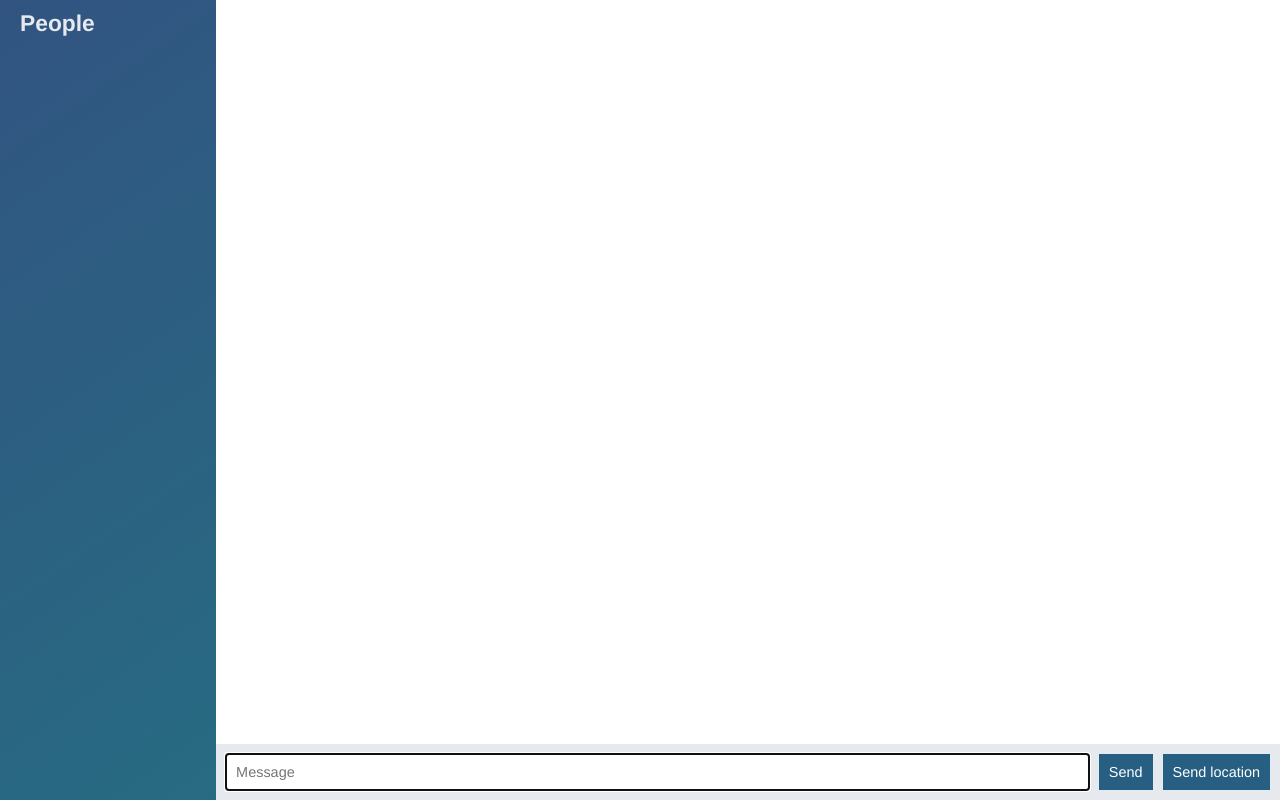
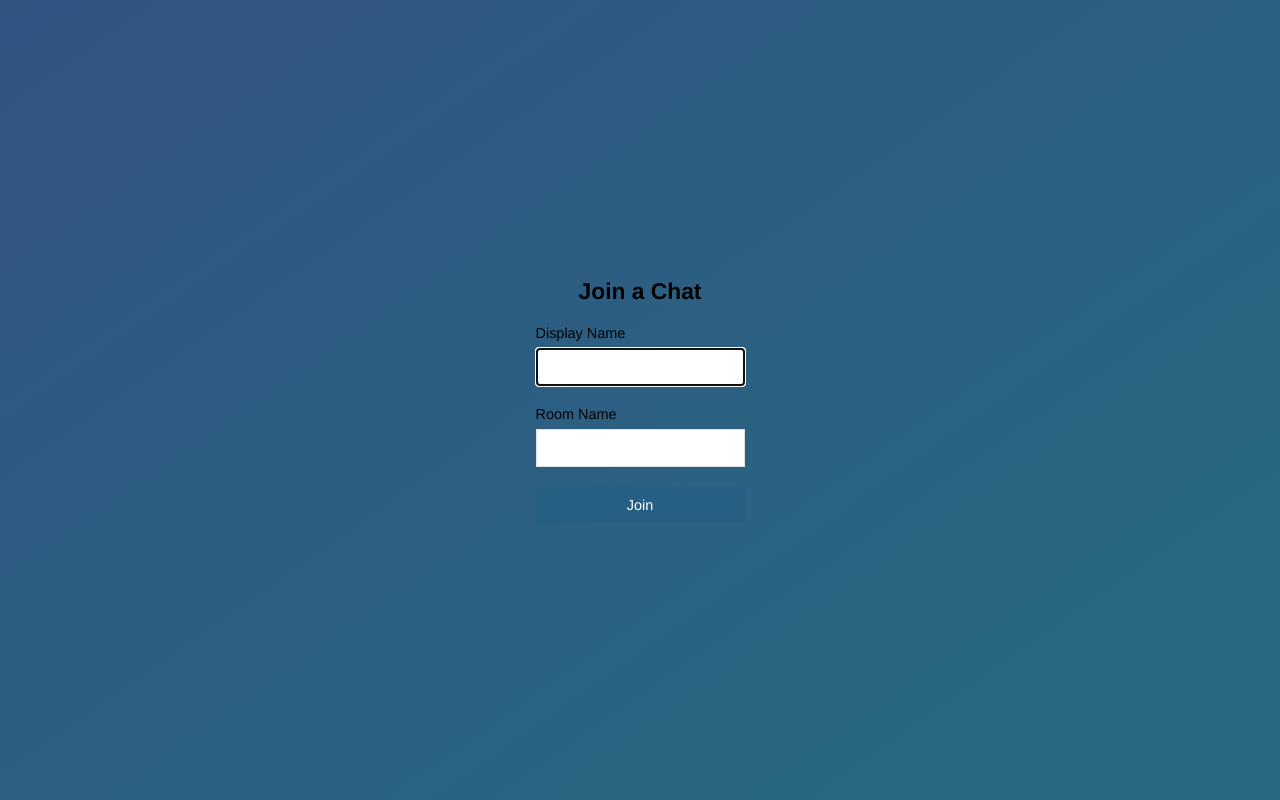
Before and after one commit to H3C70RdelAn9el/node-course-2-chat-app, a website: page public/index.html in a window 1280 px wide. Drawn offline with nearby package versions, Linux system fonts and the light colour scheme; no server answers.

Commit message:
Add join page that submits to chat.html

```diff
--- a/public/index.html
+++ b/public/index.html
@@ -4,55 +4,28 @@
     <meta charset="UTF-8">
     <meta name="viewport" content="width=device-width, initial-scale=1.0">
     <meta http-equiv="X-UA-Compatible" content="ie=edge">
+    <title>Join  |  Chat App</title>
     <link rel="stylesheet" href="/css/styles.css">
-    <title>Chat App</title>
 </head>
-<body class="chat">
-
-    <div class="chat__sidebar">
-        <h3>People</h3>
-            <div id="users"></div>
-    </div><!-- chat__sidebar -->
-
-    <div class="chat__main">
-        <ol id="messages" class="chat__messages"></ol>
-        <div class="chat__footer">
-            <form id="message-form">
-                <input name="message" type="text" placeholder="Message" autofocus autocomplete="off"/>
-                <button>Send</button>
-            </form>
-            <button id="send-location">Send location</button>
-        </div><!-- chat__footer -->
-    </div><!-- chat__main -->
-
-    <script id="message-template" type="text/template">
-        <li class="message">
-            <div class="message__title">
-                <h4>{{from}}</h4>
-                <span>{{createdAt}}</span>
-            </div><!-- message__title -->
-            <div class="message__body">
-                <p>{{text}}</p>
-            </div><!-- message__body -->
-        </li>
-    </script>
-
-    <script id="location-message-template" type="text/template">
-        <li class="message">
-            <div class="message__title">
-                <h4>{{from}}</h4>
-                <span>{{createdAt}}</span>
-            </div><!-- message__title -->
-            <div class="message__body">
-                <p><a href="{{url}}" target="_blank">My current location</a></p>
-            </div><!-- message__body -->
-        </li>
-    </script>
-
-    <script src ="socket.io/socket.io.js"></script>
-    <script src ="/js/libs/jquery-3.2.1.min.js"></script>
-    <script src="/js/libs/moment.js"></script>
-    <script src="/js/libs/mustache.js"></script>
-    <script src = "/js/index.js"></script>
+<body class = "centered-form">
+    <!-- white box -->
+    <div class="centered-from__form">
+        <form action="/chat.html">
+            <div class="form-field">
+                <h3>Join a Chat</h3>
+            </div>
+            <div class="form-field">
+                <label>Display Name</label>
+                <input type="text" name="name" autofocus/>
+            </div>
+            <div class="form-field">
+                <label>Room Name</label>
+                <input type="text" name="room"/>
+            </div>
+            <div class="form-field">
+                <button>Join</button>
+            </div>
+        </form>
+    </div><!-- centered-from__form -->
 </body>
 </html>
```
Also changed, not shown: public/chat.html (added, +58 -0 lines), public/js/chat.js (renamed from public/js/index.js).
